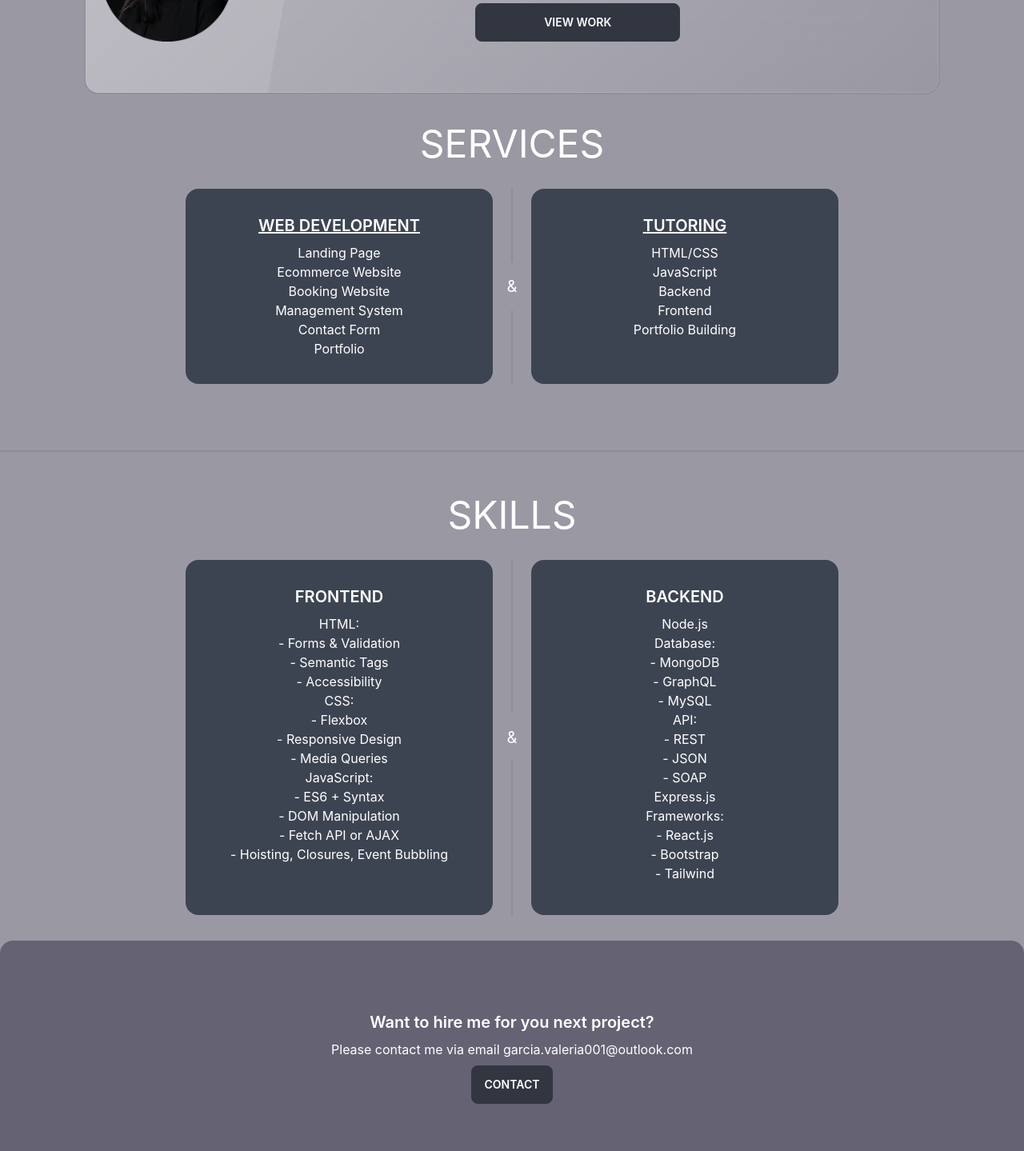
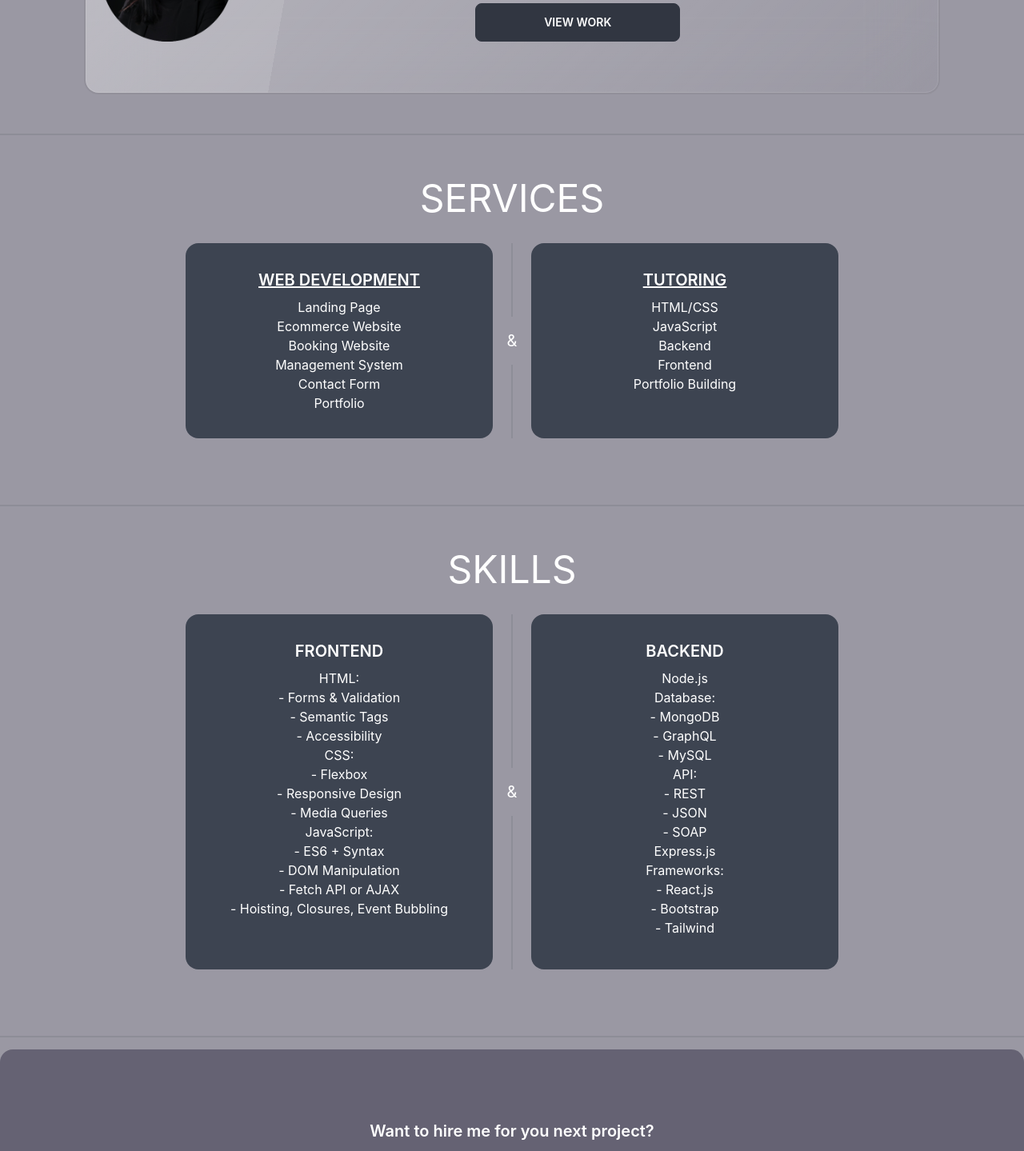
Before and after one commit to vhivestate/vhive, a React (Create React App) app: page / in a window 1280 px wide. Shown: the part 1120-2559 px from the top of the page at 80% size. Built offline with nearby package versions, Linux system fonts and the light colour scheme.

Commit message:
dividers

```diff
--- a/src/pages/Landing/index.js
+++ b/src/pages/Landing/index.js
@@ -42,6 +42,7 @@ function Landing(){
             </div>
             </div>
 
+            <div className="divider pt-9"></div>
 
                {/* services */}
         <h2 className='text-center pt-10 text-5xl	'>SERVICES</h2>
@@ -143,7 +144,7 @@ function Landing(){
     </div>
 
     </div>
-
+    <div className="divider pt-9"></div>
                 <div>
                 <div className="card w-auto	 bg-[#29243c78] text-neutral-content p-14 ">
                     <div className="card-body items-center text-center text-white">
--- a/src/pages/Resume/index.js
+++ b/src/pages/Resume/index.js
@@ -109,6 +109,8 @@ function Resume() {
   </div>
 </div>
 
+  <div className="divider pt-9"></div>
+
 <div>
             <div className="card w-auto	 bg-[#29243c78] text-neutral-content p-14 ">
                     <div className="card-body items-center text-center text-white">
--- a/src/pages/Services/index.js
+++ b/src/pages/Services/index.js
@@ -49,6 +49,8 @@ function Services(){
 
     </div>
 
+    <div className="divider pt-9"></div>
+
         <div>
             <div className="card w-auto	  text-neutral-content p-14 ">
                     <div className="card-body items-center text-center text-white">
```
